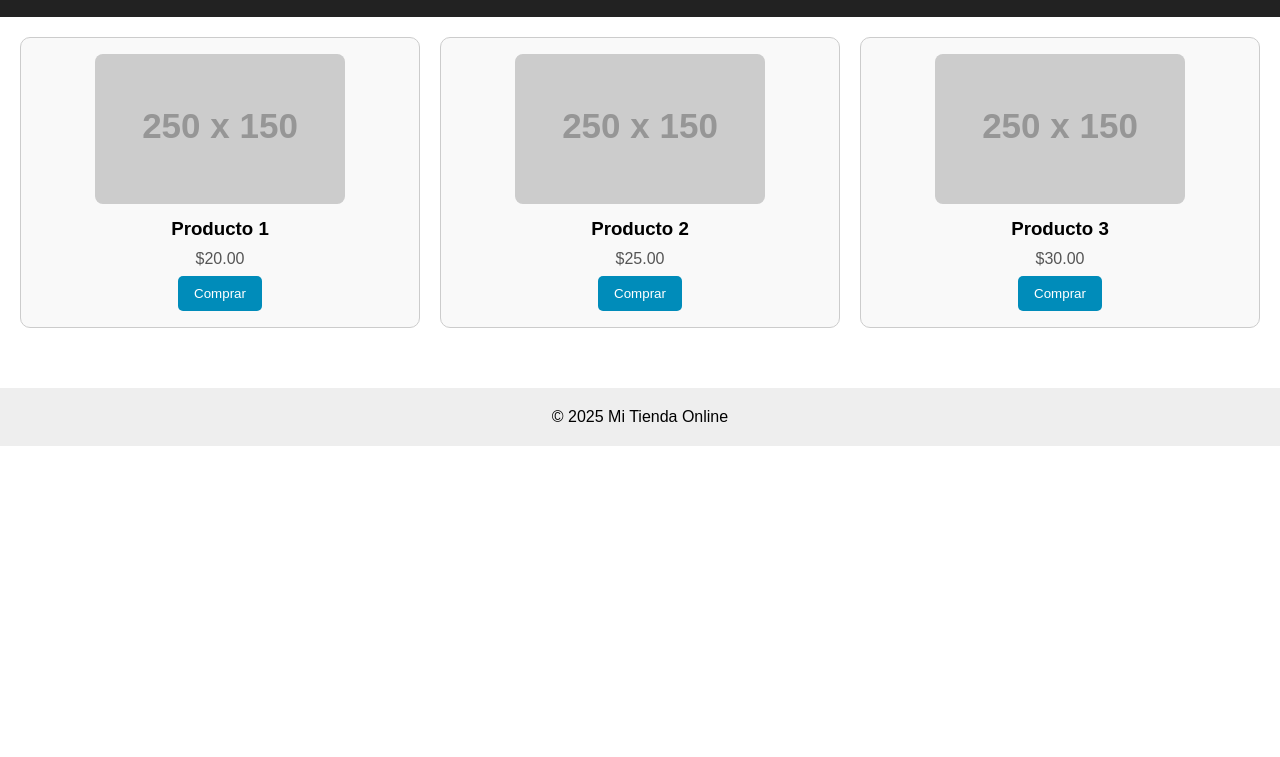
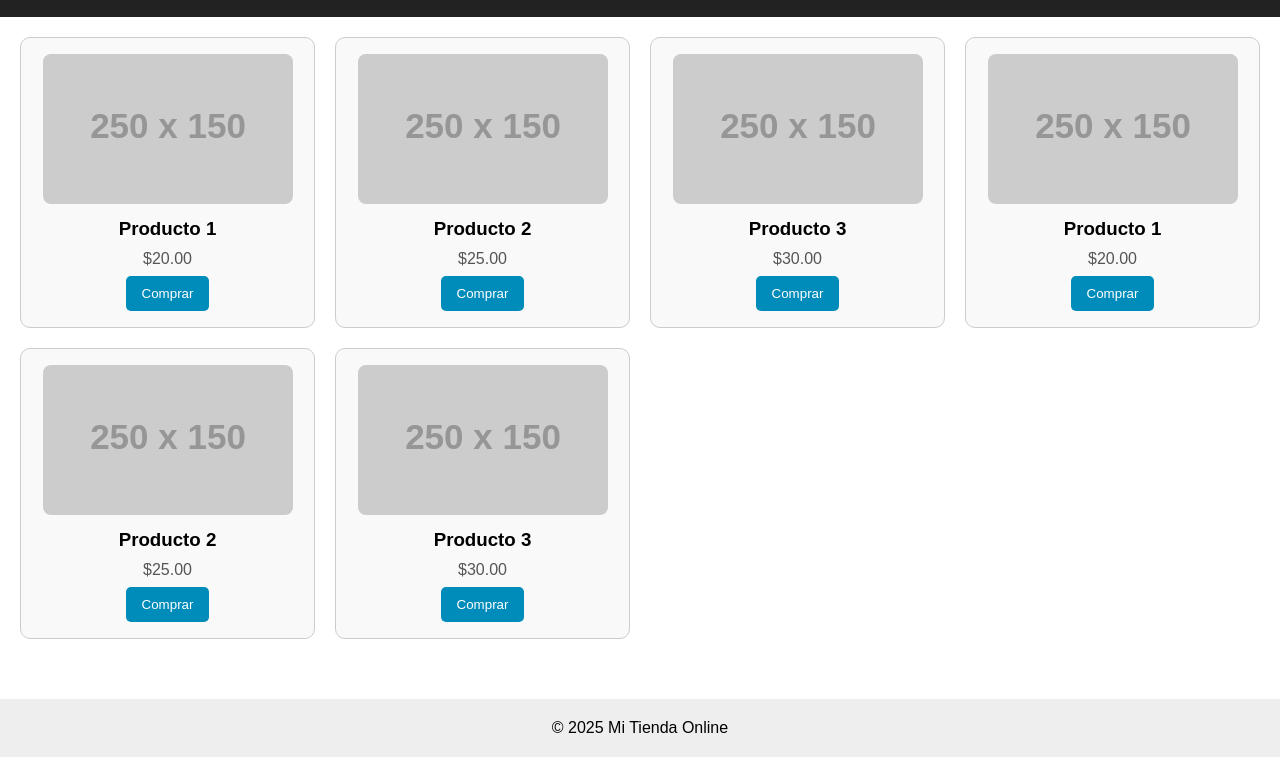
Before and after one commit to LRGaliciaBenitez/e-commerce, a plain HTML site: page index.html in a window 1280 px wide. Shown: the part 60-817 px from the top of the page. Drawn offline with Linux system fonts and the light colour scheme; placeholder pictures from the web are drawn by us.

Commit message:
Se agregaron 3 containers mas de productos en el archivo

```diff
--- a/index.html
+++ b/index.html
@@ -30,6 +30,24 @@
       <p>$30.00</p>
       <button>Comprar</button>
     </div>
+    <div class="producto">
+      <img src="https://via.placeholder.com/250x150" alt="Producto 1" />
+      <h3>Producto 1</h3>
+      <p>$20.00</p>
+      <button>Comprar</button>
+    </div>
+    <div class="producto">
+      <img src="https://via.placeholder.com/250x150" alt="Producto 2" />
+      <h3>Producto 2</h3>
+      <p>$25.00</p>
+      <button>Comprar</button>
+    </div>
+    <div class="producto">
+      <img src="https://via.placeholder.com/250x150" alt="Producto 3" />
+      <h3>Producto 3</h3>
+      <p>$30.00</p>
+      <button>Comprar</button>
+    </div>
   </section>
 
   <footer>
```
